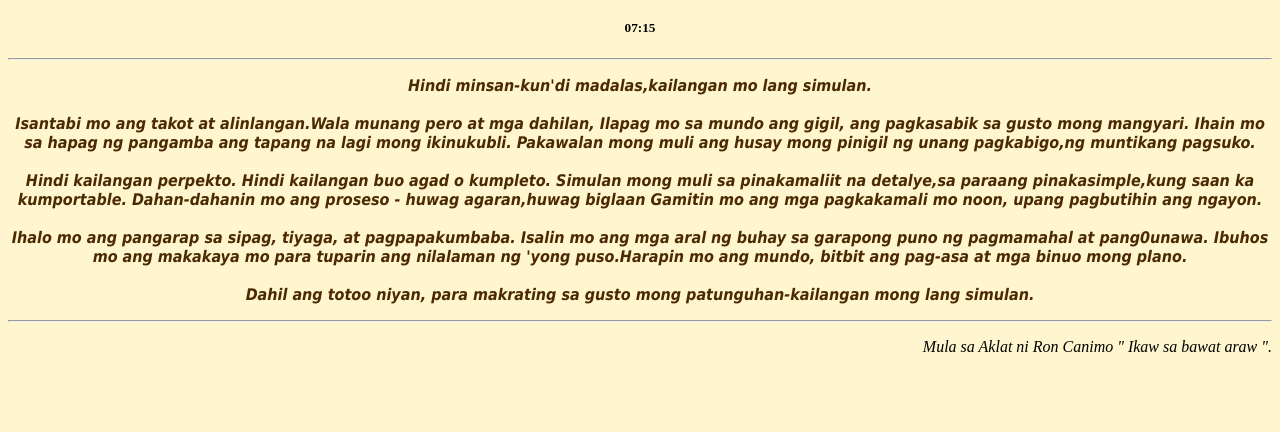
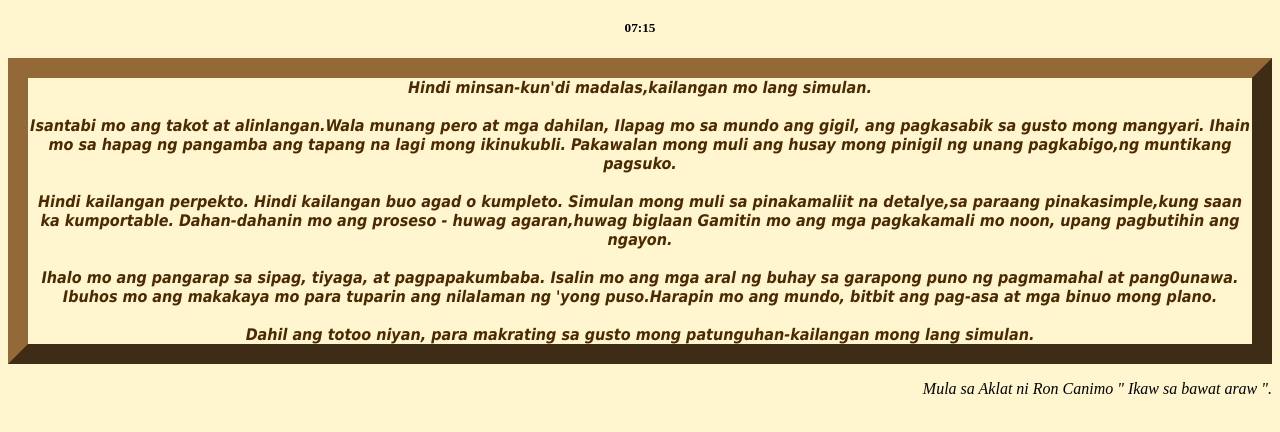
Before and after one commit to Loidu-kun/Journey, a plain HTML site: page Front-End/CSS/CCS_OUTPUT/Poetry.html in a window 1280 px wide. Shown: the part 64-496 px from the top of the page. Drawn offline with Linux system fonts and the light colour scheme.

Commit message:
add border
trying border

```diff
--- a/Front-End/CSS/CCS_OUTPUT/Poetry.html
+++ b/Front-End/CSS/CCS_OUTPUT/Poetry.html
@@ -12,7 +12,7 @@
     <div class="tula">
         <h1 id="title">HAKBANG</h1>
             <h5 id="sub-title">07:15</h5>
-                <hr>
+
         <p class="body">
             Hindi minsan-kun'di madalas,kailangan mo lang simulan.<br> <br>
 
@@ -25,7 +25,7 @@
             Dahil ang totoo niyan, para makrating sa gusto mong patunguhan-kailangan mong lang simulan.<br>
 
         </p>
-            <hr>
+
     </div>
     <p id="credits">
         Mula sa Aklat ni Ron Canimo " Ikaw sa bawat araw ".
--- a/Front-End/CSS/CCS_OUTPUT/poetry.css
+++ b/Front-End/CSS/CCS_OUTPUT/poetry.css
@@ -16,6 +16,10 @@ h1{
     font-weight: 600;
     color: rgb(75, 42, 2);
     font-family: "Tahoma";
+    border-style: outset;
+    border-color: rgb(146, 105, 55);
+    border-width: 20px;
+
 }
 
 #credits{
```
